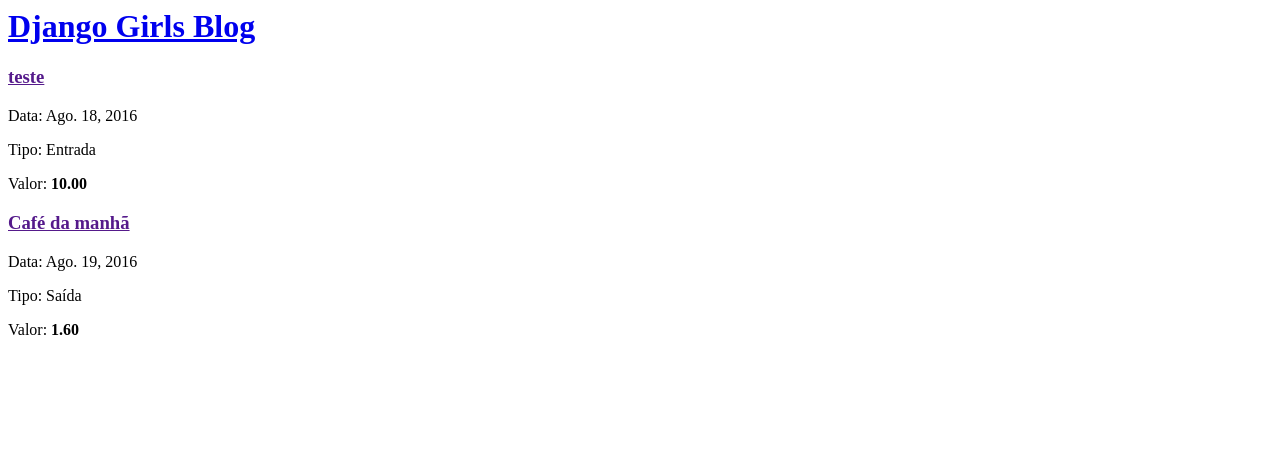
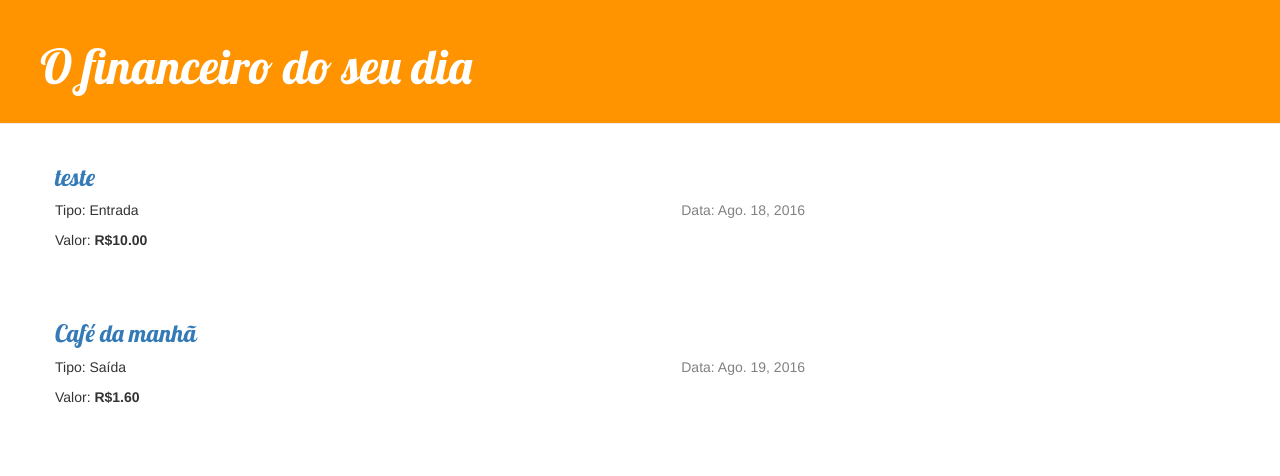
Before and after one commit to luispaulot/financeiro, a Django app: page / in a window 1280 px wide. Shown: the top 476 px of the page. Run offline with Django 3.2, Linux system fonts and the light colour scheme; data comes from the database, SQL or seed files in the repository; both versions use the stored data as it was after the commit; some libraries are stand-ins or nearby versions.

Commit message:
Criado novas template base

```diff
--- /dev/null
+++ b/financeiro/static/financeiro/financeiro.css
@@ -0,0 +1,47 @@
+.page-header {
+    background-color: #ff9400;
+    margin-top: 0;
+    padding: 20px 20px 20px 40px;
+}
+
+.page-header h1, .page-header h1 a, .page-header h1 a:visited, .page-header h1 a:active {
+    color: #ffffff;
+    font-size: 36pt;
+    text-decoration: none;
+}
+
+.content {
+    margin-left: 40px;
+}
+
+h1, h2, h3, h4 {
+    font-family: 'Lobster', cursive;
+}
+
+.date {
+    float: right;
+    color: #828282;
+}
+
+.save {
+    float: right;
+}
+
+.post-form textarea, .post-form input {
+    width: 100%;
+}
+
+.top-menu, .top-menu:hover, .top-menu:visited {
+    color: #ffffff;
+    float: right;
+    font-size: 26pt;
+    margin-right: 20px;
+}
+
+.post {
+    margin-bottom: 70px;
+}
+
+.post h1 a, .post h1 a:visited {
+    color: #000000;
+}
--- /dev/null
+++ b/financeiro/templates/financeiro/base.html
@@ -0,0 +1,23 @@
+{% load staticfiles %}
+<html>
+    <head>
+        <link rel="stylesheet" href="//maxcdn.bootstrapcdn.com/bootstrap/3.2.0/css/bootstrap.min.css">
+        <link rel="stylesheet" href="//maxcdn.bootstrapcdn.com/bootstrap/3.2.0/css/bootstrap-theme.min.css">
+        <link href="https://fonts.googleapis.com/css?family=Lobster&subset=latin,latin-ext" rel="stylesheet" type="text/css">
+        <link rel="stylesheet" href="{% static 'financeiro/financeiro.css' %}">
+        <title>O financeiro do seu dia</title>
+    </head>
+    <body>
+        <div class="page-header">
+            <h1><a href="/">O financeiro do seu dia</a></h1>
+        </div>
+        <div class="content container">
+            <div class="row">
+                 <div class="col-md-8">
+                    {% block content %}
+                    {% endblock %}
+                </div>
+            </div>
+        </div>
+    </body>
+</html>
--- a/financeiro/templates/financeiro/post_list.html
+++ b/financeiro/templates/financeiro/post_list.html
@@ -1,18 +1,14 @@
-<html>
-    <head>
-        <title>O financeiro do seu dia</title>
-    </head>
-    <body>
-        <div>
-        <h1><a href="/">Django Girls Blog</a></h1>
+{% extends 'financeiro/base.html' %}
+
+{% block content %}
+     {% for post in posts %}
+        <div class="post">
+        <h3><a href="">{{ post.descricao }}</a></h3>
+        <div class="date">
+            <p>Data: {{ post.data }}</p>
         </div>
-            {% for post in posts %}
-                <div>
-                <h3><a href="">{{ post.descricao }}</a></h3>
-                <p>Data: {{ post.data }}</p>
-                <p>Tipo: {{ post.tipo_transacao}}
-                <p>Valor: <b>{{ post.valor|linebreaksbr }}</p></b>
-                </div>
-            {% endfor %}
-    </body>
-</html>
+        <p>Tipo: {{ post.tipo_transacao}}
+        <p>Valor: <b>R${{ post.valor|linebreaksbr }}</p></b>
+        </div>
+    {% endfor %}
+{% endblock content %}
```
Also changed, not shown: db.sqlite3.
